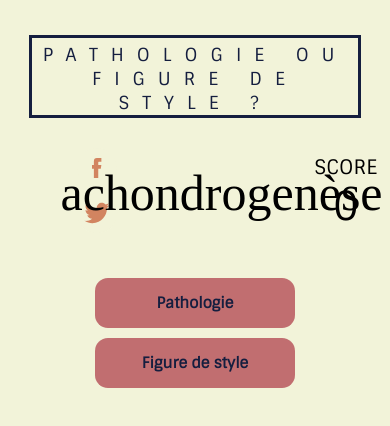
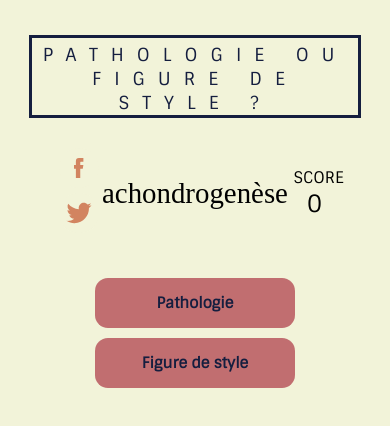
Before and after one commit to gabrielledevz/pathologie-ou-figure-de-style, a React (Create React App) app: page / in a window 390 px wide. Shown: the top 426 px of the page. Built offline with nearby package versions, Linux system fonts and the light colour scheme; a web font is replaced by a local one.

Commit message:
Arranger la css pour l'affichage mobile

```diff
--- a/src/components/app.module.css
+++ b/src/components/app.module.css
@@ -1,51 +1,5 @@
-:root {
-  --color-yellow: #f2f3d9;
-  --color-dark-blue: #030027;
-  --color-blue: #151e3f;
-  --color-pink: #c16e70;
-  --color-transparent-pink: #c16e7033;
-  --color-transparent-blue: #151e3fc0;
-  --color-bronze: #dc9e82;
-  --color-transparent-bronze: #dc9e82c0;
-  --color-dark-pink: #b65455;
-  --color-dark-bronze: #d28460;
-  --color-very-dark-pink: #8f3d3f;
-  --color-very-dark-bronze: #ce7850;
-  --color-brown: #bf6136;
-}
-
 .App {
   text-align: center;
-}
-
-.App-logo {
-  height: 40vmin;
-  pointer-events: none;
-}
-
-* {
-  -moz-box-sizing: border-box;
-  -webkit-box-sizing: border-box;
-  box-sizing: border-box;
-}
-
-@media (prefers-reduced-motion: no-preference) {
-  .App-logo {
-    animation: App-logo-spin infinite 20s linear;
-  }
-}
-
-.App-link {
-  color: #61dafb;
-}
-
-@keyframes App-logo-spin {
-  from {
-    transform: rotate(0deg);
-  }
-  to {
-    transform: rotate(360deg);
-  }
 }
 
 html {
@@ -75,7 +29,7 @@ body {
 
 .game {
   height: 100%;
-  width: 85%;
+  width: 95%;
 }
 
 .title {
--- a/src/components/quizz.module.css
+++ b/src/components/quizz.module.css
@@ -1,5 +1,7 @@
 .quizz {
   height: 100%;
+  width: 95%;
+  margin: auto;
 }
 
 .upperPart {
@@ -18,15 +20,14 @@
   padding-top: 10px;
   padding-bottom: 10px;
   float: left;
-  width: 25%;
+  width: 15%;
   height: 100%;
 }
 
 .question {
-  float: left;
   height: 100%;
+  font-size: calc(100% + 3.3vw);
   width: 70%;
-  font-size: 50px;
   justify-content: center;
   text-align: center;
   align-items: center;
@@ -35,21 +36,21 @@
 }
 
 .score {
-  float: left;
+  float: right;
   position: relative;
   height: 100%;
-  width: 25%;
+  width: 15%;
   text-transform: uppercase;
   text-align: center;
 }
 
 .score p {
-  font-size: 20px;
+  font-size: 100%;
   margin: auto;
 }
 
 .scoreNumber {
-  font-size: 40px;
+  font-size: calc(100% + 2vw);
 }
 
 .lowerPart {
--- a/src/components/sharebuttons.module.css
+++ b/src/components/sharebuttons.module.css
@@ -1,6 +1,7 @@
 .buttons {
-  width: 70px;
+  width: 50px;
   margin: auto;
+  float: left;
 }
 
 .socialMediaButton {
--- a/src/index.css
+++ b/src/index.css
@@ -1,13 +1,35 @@
 body {
   margin: 0;
-  font-family: -apple-system, BlinkMacSystemFont, 'Segoe UI', 'Roboto', 'Oxygen',
-    'Ubuntu', 'Cantarell', 'Fira Sans', 'Droid Sans', 'Helvetica Neue',
+  font-family: -apple-system, BlinkMacSystemFont, "Segoe UI", "Roboto", "Oxygen",
+    "Ubuntu", "Cantarell", "Fira Sans", "Droid Sans", "Helvetica Neue",
     sans-serif;
   -webkit-font-smoothing: antialiased;
   -moz-osx-font-smoothing: grayscale;
 }
 
 code {
-  font-family: source-code-pro, Menlo, Monaco, Consolas, 'Courier New',
+  font-family: source-code-pro, Menlo, Monaco, Consolas, "Courier New",
     monospace;
 }
+
+:root {
+  --color-yellow: #f2f3d9;
+  --color-dark-blue: #030027;
+  --color-blue: #151e3f;
+  --color-pink: #c16e70;
+  --color-transparent-pink: #c16e7033;
+  --color-transparent-blue: #151e3fc0;
+  --color-bronze: #dc9e82;
+  --color-transparent-bronze: #dc9e82c0;
+  --color-dark-pink: #b65455;
+  --color-dark-bronze: #d28460;
+  --color-very-dark-pink: #8f3d3f;
+  --color-very-dark-bronze: #ce7850;
+  --color-brown: #bf6136;
+}
+
+* {
+  -moz-box-sizing: border-box;
+  -webkit-box-sizing: border-box;
+  box-sizing: border-box;
+}
```
